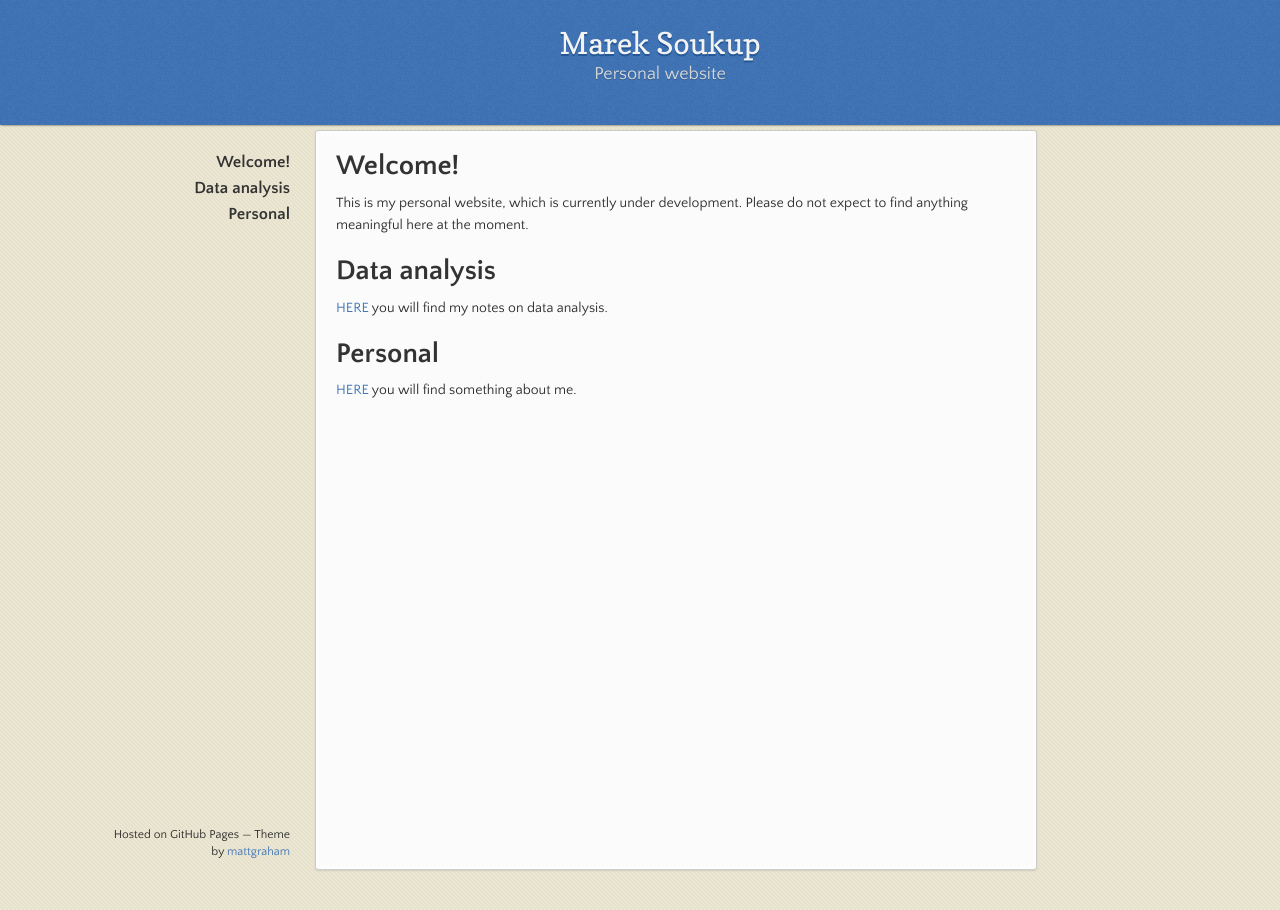
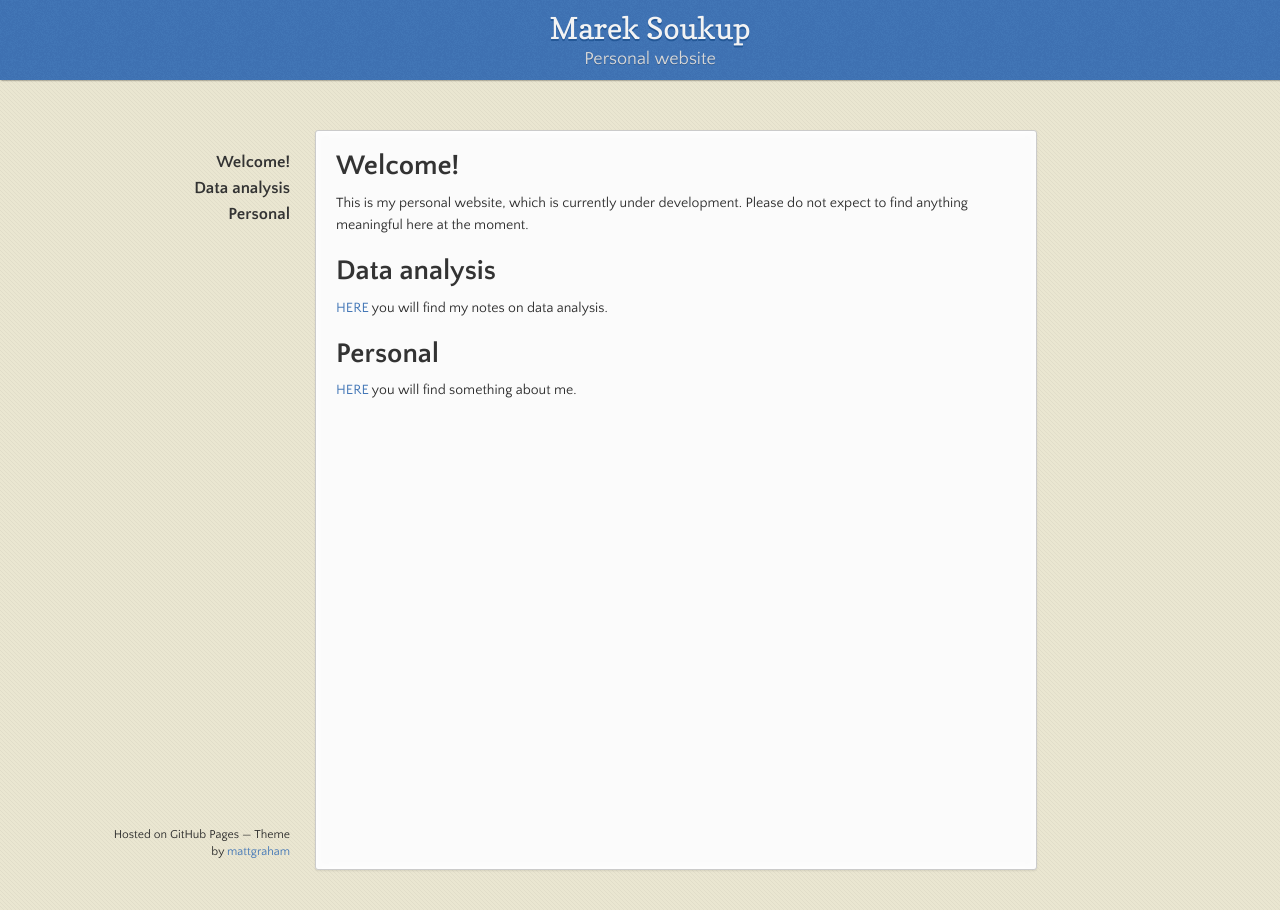
Before and after one commit to soukupmarek-edin/soukupmarek-edin.github.io, a Jekyll site: the page built from index.md, in a window 1280 px wide. Built offline with Jekyll 4.4.1, drawn with Linux system fonts in a browser that asks for light colours; Markdown is read by kramdown in place of the engine named in the settings; our own code applies the rules of GitHub Pages for plain Markdown files.

Commit message:
Update jekyll-theme-leap-day.scss

```diff
--- a/_sass/jekyll-theme-leap-day.scss
+++ b/_sass/jekyll-theme-leap-day.scss
@@ -148,7 +148,7 @@ dt {
 }
 
 header {
-  padding: 25px 20px 40px 20px;
+  padding: 10px 10px 10px 10px;
   margin: 0;
   position: fixed;
   top: 0;
```
